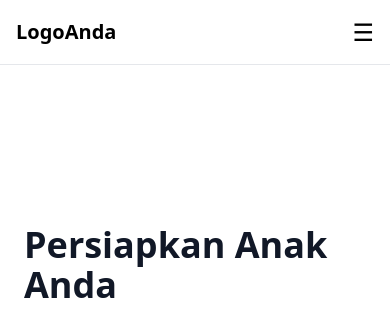
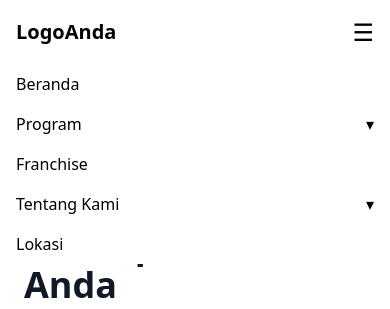
Before and after one commit to ikbaenjino/next, a Next.js app: page / in a window 390 px wide. Both pictures are taken after a click on the button "Toggle menu". Shown: the top 309 px of the page. Built offline with nearby package versions, Linux system fonts and the light colour scheme.

Commit message:
Update Navbar.tsx

```diff
--- a/components/Navbar.tsx
+++ b/components/Navbar.tsx
@@ -9,35 +9,40 @@ export default function Navbar() {
   const [openIndex, setOpenIndex] = useState<number | null>(null);
   const navRef = useRef<HTMLElement | null>(null);
 
-  const isMobile = typeof window !== 'undefined' && window.innerWidth < 768;
-
   useEffect(() => {
     const handleClickOutside = (e: MouseEvent) => {
       if (navRef.current && !navRef.current.contains(e.target as Node)) {
         setOpenIndex(null);
+        setMobileOpen(false);
       }
     };
     document.addEventListener('click', handleClickOutside);
     return () => document.removeEventListener('click', handleClickOutside);
   }, []);
 
+  const isMobile = typeof window !== 'undefined' && window.innerWidth < 768;
+
   return (
     <nav ref={navRef} className="bg-white border-b border-gray-200 z-50 relative">
       <div className="max-w-6xl mx-auto flex items-center justify-between p-4">
+        {/* Logo */}
         <Link href="/">
           <span className="text-xl font-bold cursor-pointer">LogoAnda</span>
         </Link>
+
+        {/* Burger Button */}
         <button
-          className="md:hidden text-2xl"
+          className="md:hidden text-2xl z-50"
           onClick={() => setMobileOpen(!mobileOpen)}
           aria-label="Toggle menu"
         >
           ☰
         </button>
 
+        {/* Menu */}
         <ul
-          className={`md:flex md:items-center md:space-x-6 hidden md:static md:flex-row absolute bg-white w-full md:w-auto left-0 top-full transition-all ${
-            mobileOpen ? 'flex flex-col' : ''
+          className={`absolute md:static top-full left-0 w-full md:w-auto bg-white md:bg-transparent md:flex md:items-center md:space-x-6 transition-all ${
+            mobileOpen ? 'flex flex-col' : 'hidden md:flex'
           }`}
         >
           {navItems.map((item, idx) => {
@@ -58,7 +63,9 @@ export default function Navbar() {
                   className="flex items-center justify-between cursor-pointer px-4 py-2 md:px-0 md:py-0"
                   onClick={(e) => {
                     if (item.hasDropdown && isMobile) {
-                      e.preventDefault(); // cegah navigasi ke /tentang-kami
+                      const target = e.target as HTMLElement;
+                      if (target.closest('ul')) return; // allow submenu click
+                      e.preventDefault();
                       setOpenIndex(isOpen ? null : idx);
                     }
                   }}
@@ -71,7 +78,7 @@ export default function Navbar() {
 
                 {item.hasDropdown && (
                   <ul
-                    className={`absolute md:absolute z-10 bg-white shadow-md rounded-md mt-2 w-48 ${
+                    className={`absolute z-10 bg-white shadow-md rounded-md mt-2 w-48 ${
                       isOpen ? 'block' : 'hidden'
                     }`}
                   >
```
